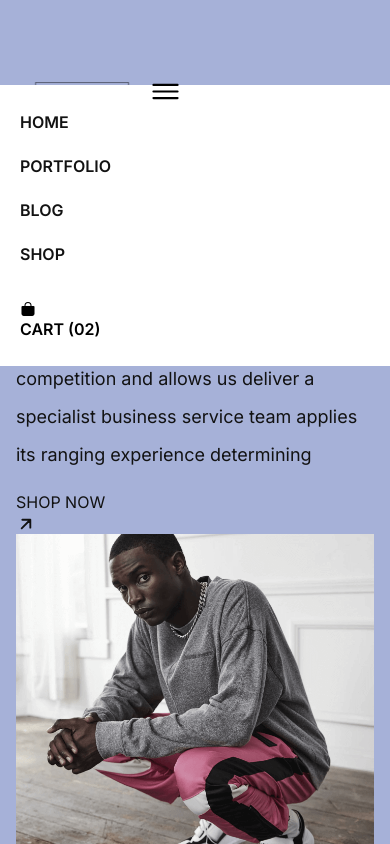
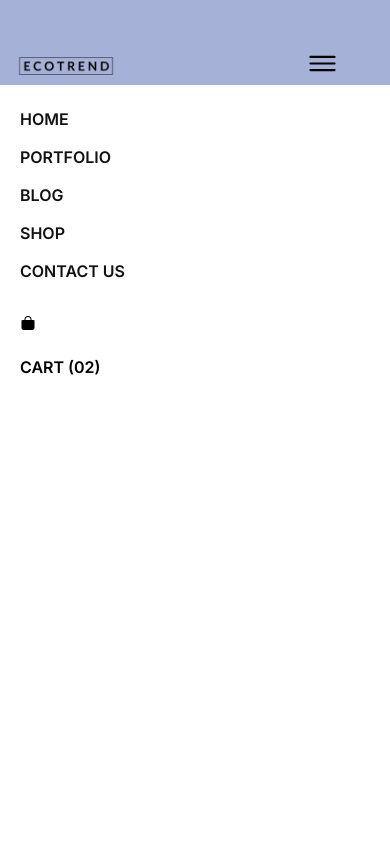
Before and after one commit to anoushka-10/EcoTrend, a plain HTML site: page EcoTrend/index.html in a window 390 px wide. Both pictures are taken after a click on the button "toggle menu". Shown: the top 844 px of the page. Drawn offline with nearby package versions, Linux system fonts and the light colour scheme; a web font is replaced by a local one.

Commit message:
Improved Responsiveness

```diff
--- a/EcoTrend/index.html
+++ b/EcoTrend/index.html
@@ -22,7 +22,8 @@
     <div class="container">
 
       <a href="#" class="logo">
-        <img src="./assets/images/EcoTrend-logos_black.png" width="132" height="27" alt="EcoTrend home">
+        <!-- Changes - Added ID to img -->
+        <img class="yes" src="./assets/images/EcoTrend-logos_black.png" width="132" height="27" alt="EcoTrend home">
       </a>
 
       <nav class="navbar" data-navbar>
@@ -40,16 +41,15 @@
           <li>
             <a href="#" class="navbar-link">Shop</a>
           </li>
-
+          <!-- Changes - Added -->
+          <li id="Includer"><a href="#" class="btn" class="navbar-link">Contact Us</a></li>
         </ul>
 
         <button class="cart-btn">
           <ion-icon name="bag" aria-hidden="true"></ion-icon>
-
+          <br>
           <span class="span">Cart (02)</span>
         </button>
-
-        <a href="#" class="btn">Contact Us</a>
       </nav>
 
       <button class="nav-open-btn" aria-label="toggle menu" data-nav-toggler>
--- a/EcoTrend/style.css
+++ b/EcoTrend/style.css
@@ -207,17 +207,18 @@ body {
 }
 
 
-
-.navbar .btn {
+/* This */
+/* .navbar .btn {
   display: none;
-}
+} */
 
 .header {
-  position: fixed;
+  position: relative;
   top: 0;
   left: 0;
   width: 100%;
-  padding-block: 25px;
+  /* Changes */
+  /* padding-block: 25px; */
   z-index: 4;
 }
 
@@ -231,23 +232,35 @@ body {
 }
 
 .nav-open-btn {
+  top: 1rem;
   font-size: 3.5rem;
 }
-
+/* This */
 .navbar {
   position: absolute;
   top: 85px;
   left: 0;
   right: 0;
+  /* Changes */
+  max-width: 100%;
+  height: 100vh;
+  justify-content: center;
+  align-items: center;
   background-color: hsla(0, 0%, 100%, 1);
   max-height: 0;
   overflow: hidden;
   visibility: hidden;
   transition: 500ms ease;
 }
-
+/* Changes */
+#Includer{
+  font-weight: 600;
+  text-transform: uppercase;
+  padding: 7px 20px;
+}
 .navbar.active {
-  max-height: 310px;
+  /* Changes */
+  max-height: 100vh;
   visibility: visible;
 }
 
@@ -260,9 +273,9 @@ body {
   font-weight: 600;
   text-transform: uppercase;
 }
-
+/* Changes - removal*/
 .navbar-link {
-  padding: 10px 20px;
+  padding: 7px 20px;
 }
 
 .cart-btn {
@@ -429,7 +442,23 @@ address.footer-text {
   top: 0;
   right: 0;
 }
+/* Changes - Added max-width media query */
+@media (max-width: 992px){
 
+  /* Changes */
+  .yes{
+    position: absolute;
+    left: 0.01rem;
+  }
+
+  /* Changes*/
+  .nav-open-btn{
+    position: absolute;
+    right: 5rem;
+    top: 4.6rem ;
+  }
+
+}
 
 @media (min-width: 575px) {
 
@@ -460,7 +489,8 @@ address.footer-text {
   }
 
   .btn {
-    padding: 20px 50px;
+    /* Changes - removal */
+    /* padding: 20px 5; */
   }
 
   .section {
@@ -509,7 +539,6 @@ address.footer-text {
   .container {
     max-width: 960px;
   }
-
 
   .header {
     padding-block: 0;
@@ -574,7 +603,8 @@ address.footer-text {
 
   .navbar .btn {
     display: block;
-    padding: 10px 25px;
+    /* Changes -  removal */
+    /* padding: 10px 25px; */
     text-transform: uppercase;
     margin-inline-start: 20px;
   }
```
Also changed, not shown: Changes made.txt (added).
